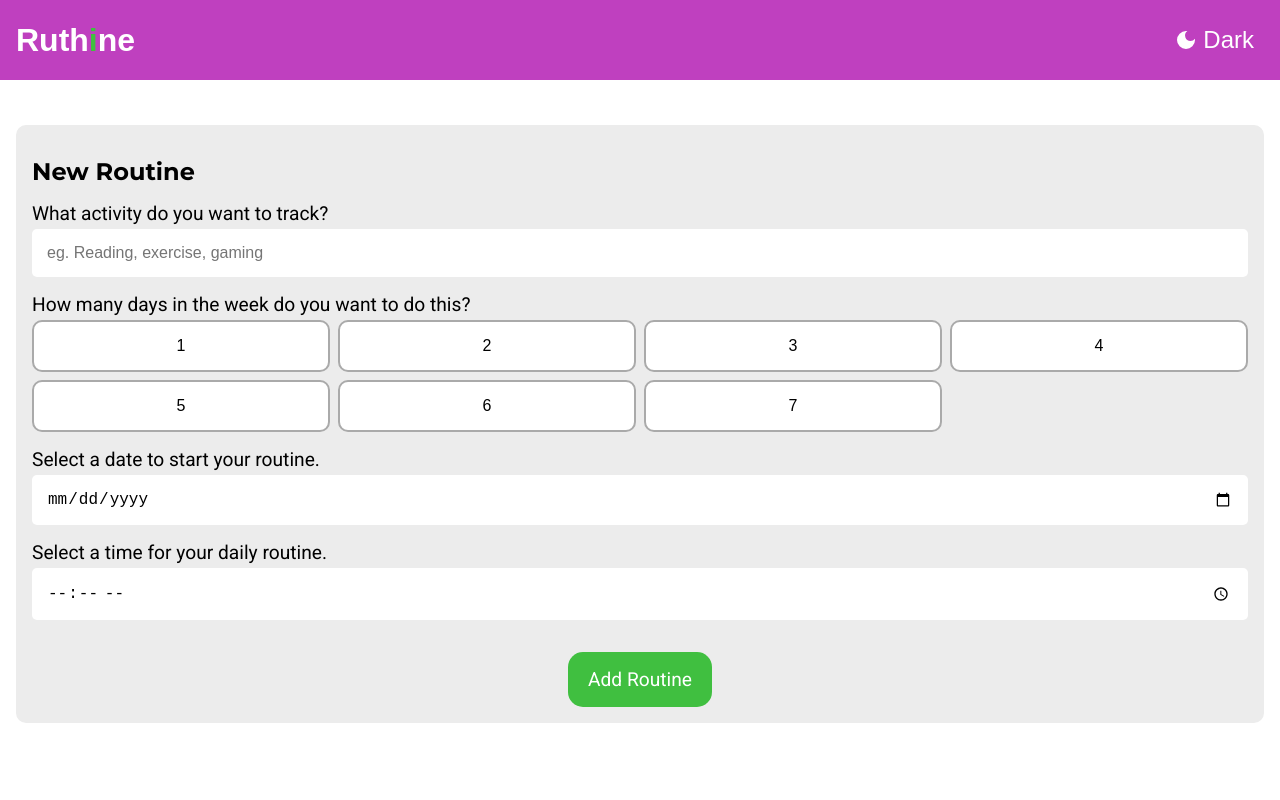
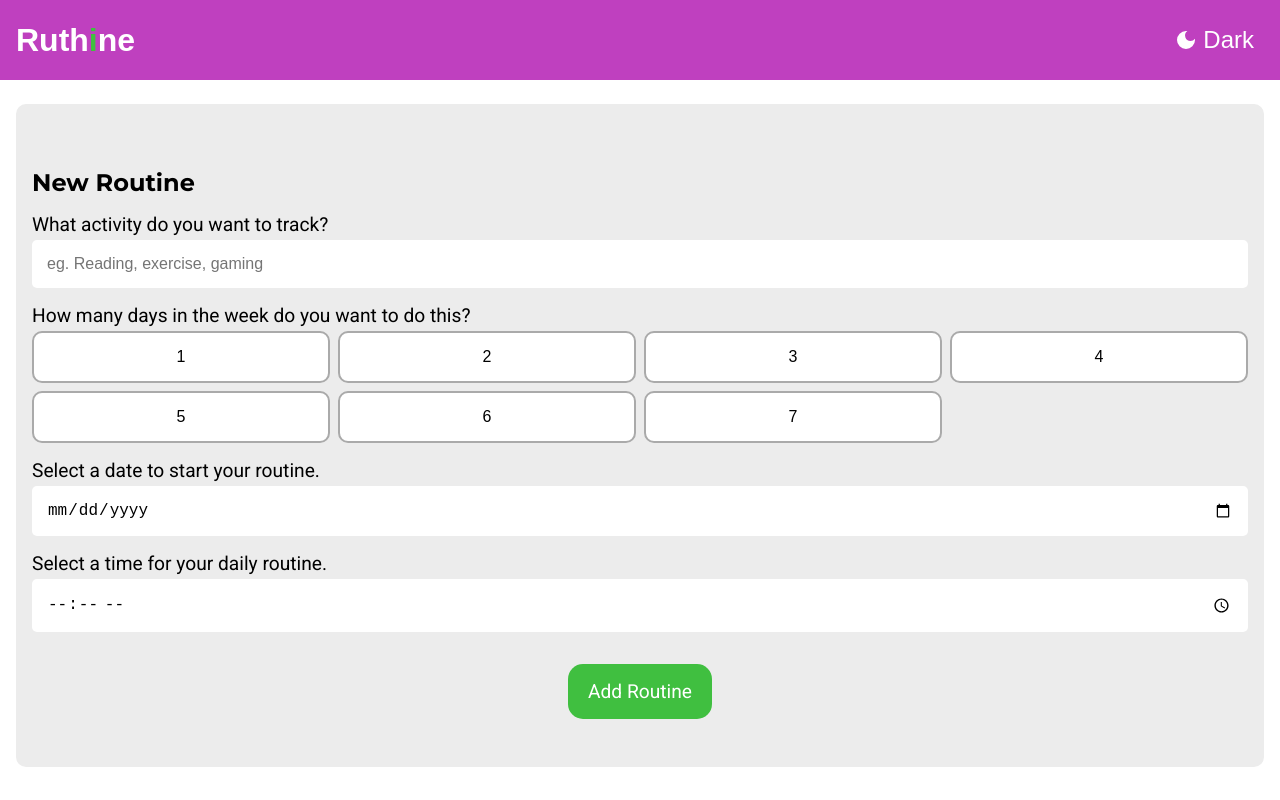
Before and after one commit to jephthahdominic/Consistensy, a React (Vite) app: page /add_routine in a window 1280 px wide. Built offline with nearby package versions, Linux system fonts and the light colour scheme; a web font is replaced by a local one.

Commit message:
Refactored the form logic appropriately

```diff
--- a/src/pages/AddRoutine.module.css
+++ b/src/pages/AddRoutine.module.css
@@ -10,7 +10,7 @@
 }
 .wrapper {
     width: 100%;
-    padding: 1rem;
+    padding: 3rem 1rem;
     background-color: var(--color-light--2);
     color: #000;
     border-radius: 10px;
```
